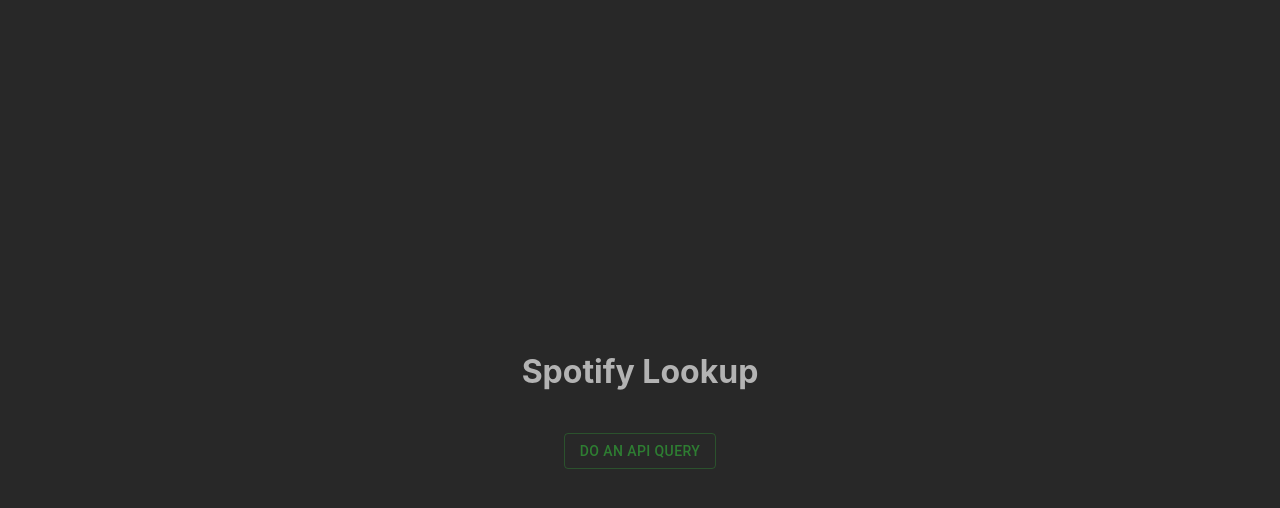
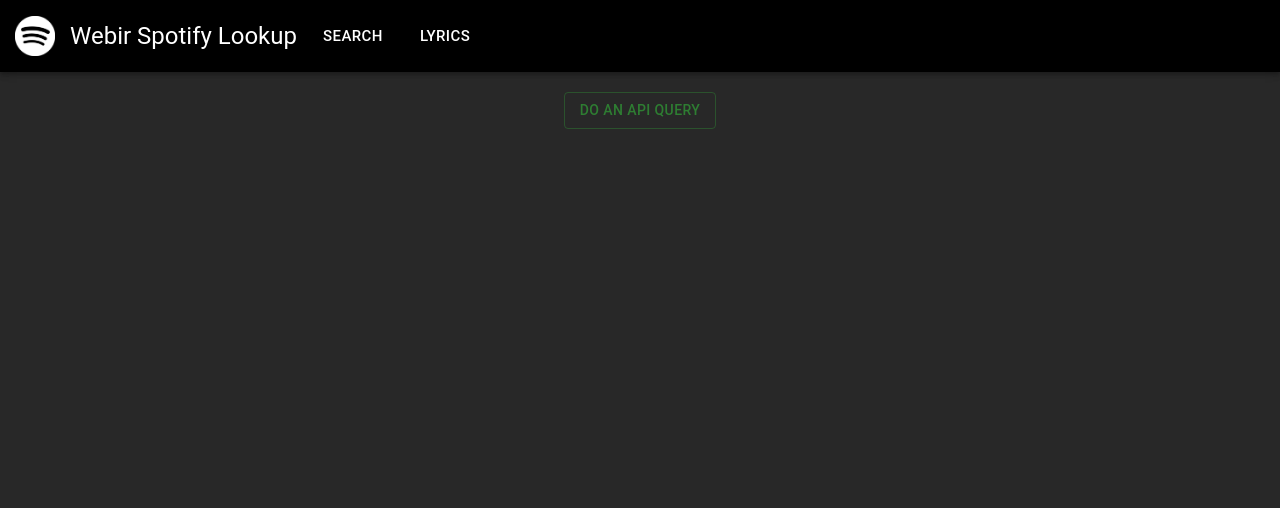
Before and after one commit to sgrazi/webir2023, a React (Create React App) app in the folder frontend/: page / in a window 1280 px wide. Shown: the top 508 px of the page. Built offline with nearby package versions, Linux system fonts and the light colour scheme; the HTML template or start-up script is replaced by a standard one.

Commit message:
Main view created

```diff
--- a/frontend/src/App.css
+++ b/frontend/src/App.css
@@ -1,13 +1,18 @@
 .App {
-  text-align: center;
+  display: grid;
+  grid-template-rows: auto 1fr;
+  height: 100vh;
   background-color: #282828;
-  min-height: 100vh;
-  display: flex;
-  flex-direction: column;
-  align-items: center;
-  justify-content: center;
 }
 
 .heading {
   color: #b3b3b3;
 }
+
+.navbar {
+  grid-row: 1;
+}
+
+.main-view {
+  grid-row: 2;
+}
--- a/frontend/src/App.js
+++ b/frontend/src/App.js
@@ -1,13 +1,31 @@
-import React from 'react';
-import { TestComponent } from './Components/TestComponent';
-import "./App.css"
+import React from "react";
+import { useState } from "react";
+import { TestComponent } from "./Components/TestComponent";
+import "./App.css";
+import Navbar from "./Components/Navbar";
+import { LyricsView } from "./Views/LyricsView";
+import { SearchView } from "./Views/SearchView";
 
 function App() {
+  const [currentView, setCurrentView] = useState("");
+  let view;
+
+  switch (currentView) {
+    case "Search":
+      view = <SearchView />;
+      break;
+    case "Lyrics":
+      view = <LyricsView />;
+      break;
+    default:
+      view = <TestComponent />;
+      break;
+  }
 
   return (
     <div className="App">
-      <h1 className='heading'>Spotify Lookup</h1>
-      <TestComponent/>
+      <Navbar className="navbar" setCurrentView={setCurrentView} />
+      <div className="main-content">{view}</div>
     </div>
   );
 }
--- /dev/null
+++ b/frontend/src/Components/Navbar.js
@@ -0,0 +1,35 @@
+import Button from "@mui/material/Button";
+import { AppBar } from "@mui/material";
+import Typography from "@mui/material/Typography";
+import SpotifyLogo from "../assets/logo.png";
+
+//  TODO: Add routing to navbar
+const pages = [{ name: "Search" }, { name: "Lyrics" }];
+
+export default function Navbar({ setCurrentView }) {
+  return (
+    <AppBar
+      position="static"
+      style={{
+        background: "#000000",
+      }}
+    >
+      <div className="nb-container">
+        <img className="icons" src={SpotifyLogo} alt="" />
+        <Typography variant="h5" color="white">
+          Webir Spotify Lookup
+        </Typography>
+        {pages.map((page) => (
+          <Button
+            key={page.name}
+            size={"large"}
+            sx={{ color: "white" }}
+            onClick={() => setCurrentView(page.name)}
+          >
+            {page.name}
+          </Button>
+        ))}
+      </div>
+    </AppBar>
+  );
+}
--- a/frontend/src/Components/TestComponent.js
+++ b/frontend/src/Components/TestComponent.js
@@ -9,35 +9,39 @@
   const [imageURI, setImageURI] = useState(undefined);
 
   const queryBackend = () => {
-    axios
-      .get("http://localhost:8000/test/spotify_track?artist=Billie Eilish&track=Bad Guy")
-      .then((response) => {
-        setSong(response.data.tracks.items[0].name);
-        setImageURI(response.data.tracks.items[0].album.images[0].url);
-        setArtist(response.data.tracks.items[0].album.artists[0].name);
-      })
-      .catch((error) => {
-        console.error(error);
-      });
+    // axios
+    //   .get(
+    //     "http://localhost:8000/test/spotify_track?artist=Billie Eilish&track=Bad Guy"
+    //   )
+    //   .then((response) => {
+    //     // setSong(response.data.tracks.items[0].name);
+    //     // setImageURI(response.data.tracks.items[0].album.images[0].url);
+    //     // setArtist(response.data.tracks.items[0].album.artists[0].name);
+    setSong("Estoy en mi Darkera");
+    setImageURI("https://unavatar.io/instagram/easykid");
+    setArtist("EasyKid");
+    // })
+    // .catch((error) => {
+    //   console.error(error);
+    // });
   };
-
   return (
     <div className="row-container">
       <Tooltip title="q='artist:Billie Eilish track:Bad Guy', type='track'">
-      <Button variant="outlined" color="success" onClick={queryBackend}>
-        Do an API query
-      </Button>
+        <Button variant="outlined" color="success" onClick={queryBackend}>
+          Do an API query
+        </Button>
       </Tooltip>
       {song && imageURI ? (
         <div className="column-container">
-          <Grid container style={{width:"800px"}}>
+          <Grid container style={{ width: "800px" }}>
             <Grid item xs={7}>
               <Paper
                 elevation={3}
                 style={{
                   backgroundColor: "#1DB954",
                   height: "100%",
-                  flexDirection: 'column',
+                  flexDirection: "column",
                   display: "flex",
                   alignItems: "center",
                   justifyContent: "center",
--- a/frontend/src/Components/styles.css
+++ b/frontend/src/Components/styles.css
@@ -1,3 +1,11 @@
+.nb-container {
+  margin: 15px;
+  gap: 15px;
+  display: flex;
+  flex-direction: row;
+  align-items: center;
+}
+
 .row-container {
   margin-top: 20px;
   display: flex;
@@ -11,3 +19,8 @@
   flex-direction: row;
   align-items: center;
 }
+
+.icons {
+  width: 40px;
+  height: 40px;
+}
--- /dev/null
+++ b/frontend/src/Views/LyricsView.js
@@ -0,0 +1,9 @@
+import React from "react";
+
+export function LyricsView() {
+  return (
+    <div className="LyricsView">
+      <h1>LyricsView</h1>
+    </div>
+  );
+}
--- /dev/null
+++ b/frontend/src/Views/SearchView.js
@@ -0,0 +1,9 @@
+import React from "react";
+
+export function SearchView() {
+  return (
+    <div className="SearchView">
+      <h1>SearchView</h1>
+    </div>
+  );
+}
```
Also changed, not shown: frontend/src/assets/logo.png (added).
